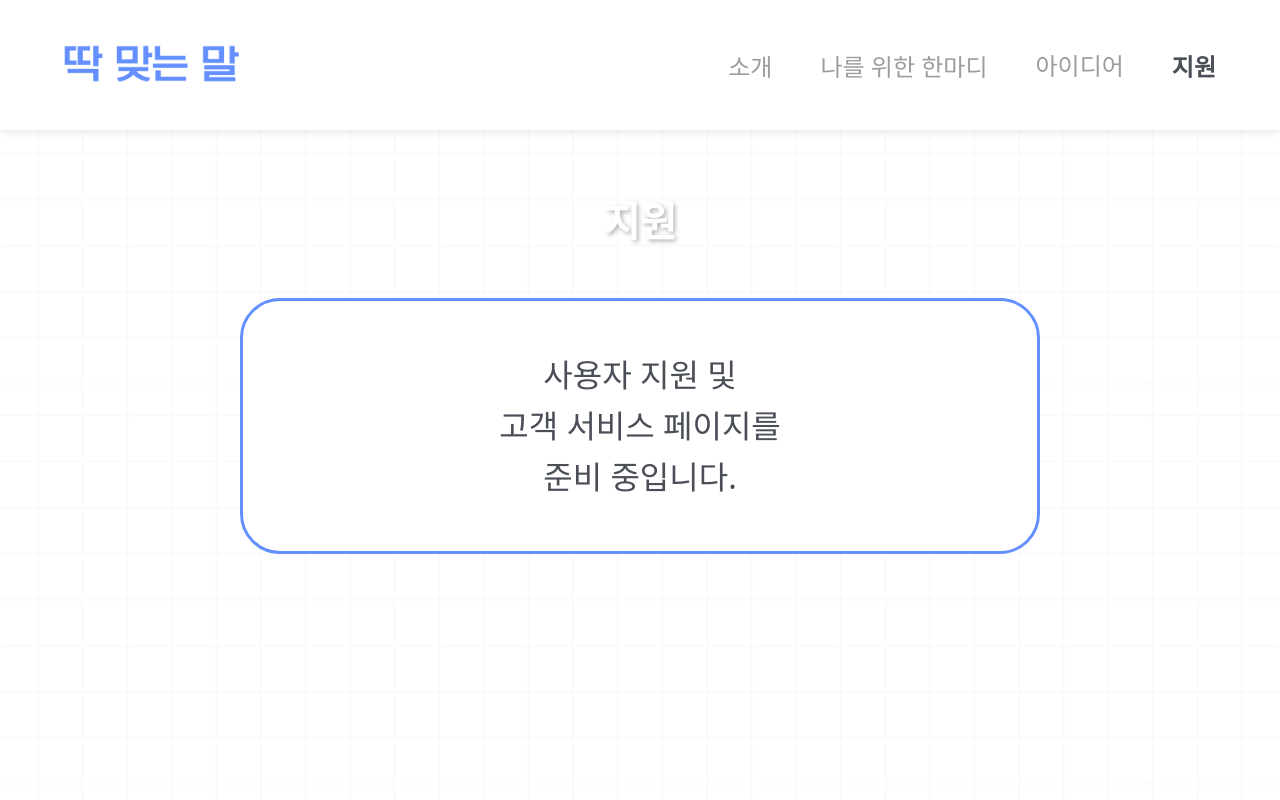
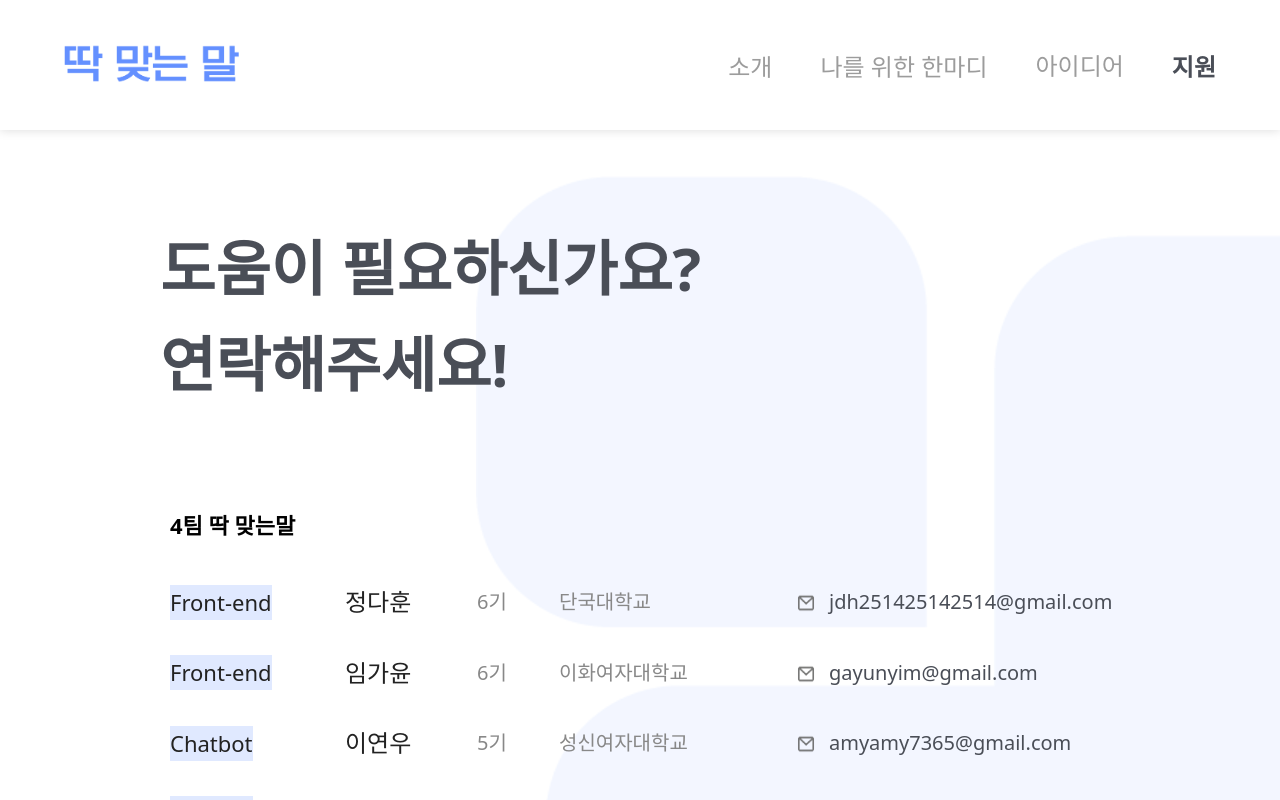
Before and after one commit to YIM-GAYUN/Perfect_Quote, a React (Create React App) app: page /support in a window 1280 px wide. Built offline with nearby package versions, Linux system fonts and the light colour scheme; no server answers.

Commit message:
add supply page

```diff
--- a/src/pages/Support.tsx
+++ b/src/pages/Support.tsx
@@ -1,70 +1,196 @@
+
 import React from "react";
 import styled from "styled-components";
-import Layout from "../components/Layout/Layout";
+import Header from "../components/Layout/Header";
 import { theme } from "../styles/theme";
+import bgImg from "../assets/figma_design_system/bg_img.png";
+import mailIconImg from "../assets/figma_design_system/mail_emoticon.png";
 
-const SupportContainer = styled.div`
-  min-height: calc(100vh - 130px);
-  padding: ${theme.spacing.xxl} 0;
+// Main background container
+const BgContainer = styled.div`
+  min-height: 100vh;
+  width: 100vw;
+  background: #fff;
+  position: relative;
+  overflow-x: hidden;
+`;
+
+const MainBgImg = styled.div`
+  position: absolute;
+  top: 22vh;
+  width: 120vw;
+  height: 120vh;
+  left: 15vw;
+  background: url(${bgImg}) center center no-repeat;
+  background-size: contain;
+  opacity: 0.08;
+  z-index: 0;
+`;
+
+const MainSection = styled.section`
+  position: absolute;
+  top: 140px;
+  left: 160px;
+  width: 1600px;
+  height: 800px;
   display: flex;
   flex-direction: column;
-  align-items: center;
-
-  @media (max-width: ${theme.breakpoints.mobile}) {
-    padding: ${theme.spacing.xl} 0;
-  }
+  align-items: left;
+  z-index: 1;
 `;
 
-const ContentWrapper = styled.div`
-  max-width: 800px;
-  width: 100%;
-  text-align: center;
+const Title = styled.h1`
+  font-family: ${theme.fonts.korean.primary};
+  font-size: 60px;
+  color: #4A4E57;
+  margin-top: 80px;
+  margin-bottom: 16px;
+  text-align: left;
 `;
 
-const MainTitle = styled.h1`
+const TitleBold = styled.span`
   font-family: ${theme.fonts.korean.bold};
-  font-size: ${theme.fontSizes.xxlarge};
-  color: ${theme.colors.secondary};
-  text-shadow: 2px 2px 4px rgba(0, 0, 0, 0.3);
-  margin-bottom: ${theme.spacing.xl};
-  line-height: 1.4;
-
-  @media (max-width: ${theme.breakpoints.mobile}) {
-    font-size: ${theme.fontSizes.xlarge};
-  }
 `;
 
-const ComingSoonText = styled.p`
+const SubTitle = styled.h2`
+  font-family: ${theme.fonts.korean.title};
+  font-size: 22px;
+  color: #000000ff;
+  margin-top: 80px;
+  margin-bottom: 40px;
+  margin-left: 10px;
+  text-align: left;
+`;
+
+const TeamList = styled.div`
+  display: flex;
+  flex-direction: column;
+  align-items: flex-start;
+  width: 100%;
+  margin-top: 0;
+  row-gap: 32px;
+  margin-left: -30px;
+`;
+
+const MemberRow = styled.div`
+  display: flex;
+  flex-direction: row;
+  align-items: center;
+  font-size: 22px;
   font-family: ${theme.fonts.korean.primary};
-  font-size: ${theme.fontSizes.xlarge};
-  color: ${theme.colors.text.primary};
-  background-color: rgba(255, 255, 255, 0.9);
-  padding: ${theme.spacing.xl};
-  border-radius: ${theme.borderRadius.large};
-  border: 3px solid ${theme.colors.primary};
-  line-height: 1.6;
+  color: #222;
+  margin-left: 40px;
+`;
 
-  @media (max-width: ${theme.breakpoints.mobile}) {
-    font-size: ${theme.fontSizes.large};
-    padding: ${theme.spacing.lg};
-  }
+
+const Role = styled.span`
+  font-family: ${theme.fonts.korean.bold};
+  font-size: 22px;
+  color: #222;
+  width: 150px;
+  display: flex;
+  align-items: center;
+  margin-right: 25px;
+`;
+
+const RoleBg = styled.span`
+  background: rgba(100, 144, 255, 0.2); /* theme.colors.primary with 70% opacity */
+  color: #222;
+  padding: -2px 8px;
+  display: inline-block;
+`;
+
+const Name = styled.span`
+  font-family: ${theme.fonts.korean.bold};
+  font-size: 24px;
+  color: #222;
+  margin-right: 32px;
+  width: 100px;
+`;
+
+const Gen = styled.span`
+  font-family: ${theme.fonts.korean.primary};
+  font-size: 20px;
+  color: #888;
+  margin-right: 32px;
+  width: 50px;
+`;
+
+const School = styled.span`
+  font-family: ${theme.fonts.korean.primary};
+  font-size: 20px;
+  color: #888;
+  margin-right: 32px;
+  width: 200px;
+`;
+
+const EmailRow = styled.span`
+  display: flex;
+  align-items: center;
+  font-family: ${theme.fonts.korean.primary};
+  font-size: 20px;
+  color: #4A4E57;
+  width: 300px;
+`;
+
+const MailIcon = styled.img`
+  width: 30px;
+  height: 22px;
+  margin-right: 8px;
+  vertical-align: middle;
+  opacity: 0.8;
+  margin-top: 2px;
 `;
 
 const Support: React.FC = () => {
   return (
-    <Layout currentPage="support">
-      <SupportContainer>
-        <ContentWrapper>
-          <MainTitle>지원</MainTitle>
-          <ComingSoonText>
-            사용자 지원 및<br />
-            고객 서비스 페이지를
-            <br />
-            준비 중입니다.
-          </ComingSoonText>
-        </ContentWrapper>
-      </SupportContainer>
-    </Layout>
+    <>
+      <Header currentPage="support" />
+      <BgContainer>
+        <MainBgImg />
+        <MainSection>
+          <Title><TitleBold>도움이 필요</TitleBold>하신가요? <br /> 연락해주세요!</Title>
+          <SubTitle>4팀 딱 맞는말</SubTitle>
+          <TeamList>
+            <MemberRow>
+              <Role><RoleBg>Front-end</RoleBg></Role>
+              <Name>정다훈</Name>
+              <Gen>6기</Gen>
+              <School>단국대학교</School>
+              <EmailRow><MailIcon src={mailIconImg} alt="mail icon" />jdh251425142514@gmail.com</EmailRow>
+            </MemberRow>
+            <MemberRow>
+              <Role><RoleBg>Front-end</RoleBg></Role>
+              <Name>임가윤</Name>
+              <Gen>6기</Gen>
+              <School>이화여자대학교</School>
+              <EmailRow><MailIcon src={mailIconImg} alt="mail icon" />gayunyim@gmail.com</EmailRow>
+            </MemberRow>
+            <MemberRow>
+              <Role><RoleBg>Chatbot</RoleBg></Role>
+              <Name>이연우</Name>
+              <Gen>5기</Gen>
+              <School>성신여자대학교</School>
+              <EmailRow><MailIcon src={mailIconImg} alt="mail icon" />amyamy7365@gmail.com</EmailRow>
+            </MemberRow>
+            <MemberRow>
+              <Role><RoleBg>Chatbot</RoleBg></Role>
+              <Name>김천지</Name>
+              <Gen>6기</Gen>
+              <School>상명대학교</School>
+              <EmailRow><MailIcon src={mailIconImg} alt="mail icon" />202210911@sangmyung.kr</EmailRow>
+            </MemberRow>
+            <MemberRow>
+              <Role><RoleBg>Design</RoleBg></Role>
+              <Name>최윤정</Name>
+              <Gen>7기</Gen>
+              <School>한국예술종합학교</School>
+              <EmailRow><MailIcon src={mailIconImg} alt="mail icon" />0311yunjung@gmail.com</EmailRow>
+            </MemberRow>
+          </TeamList>
+        </MainSection>
+      </BgContainer>
+    </>
   );
 };
 
```
Also changed, not shown: src/pages/DesignSystem.tsx (+2 -6 lines), src/assets/figma_design_system/mail_emoticon.png (added).
